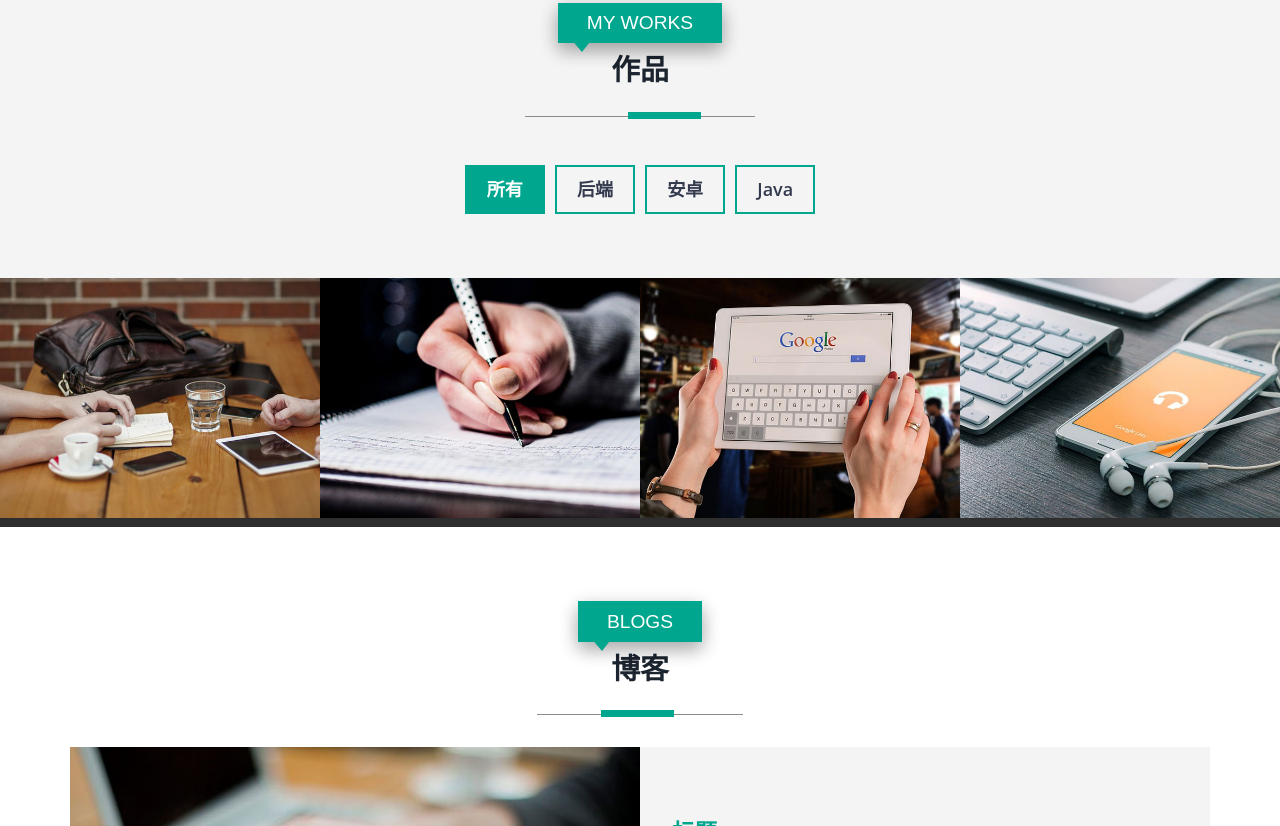
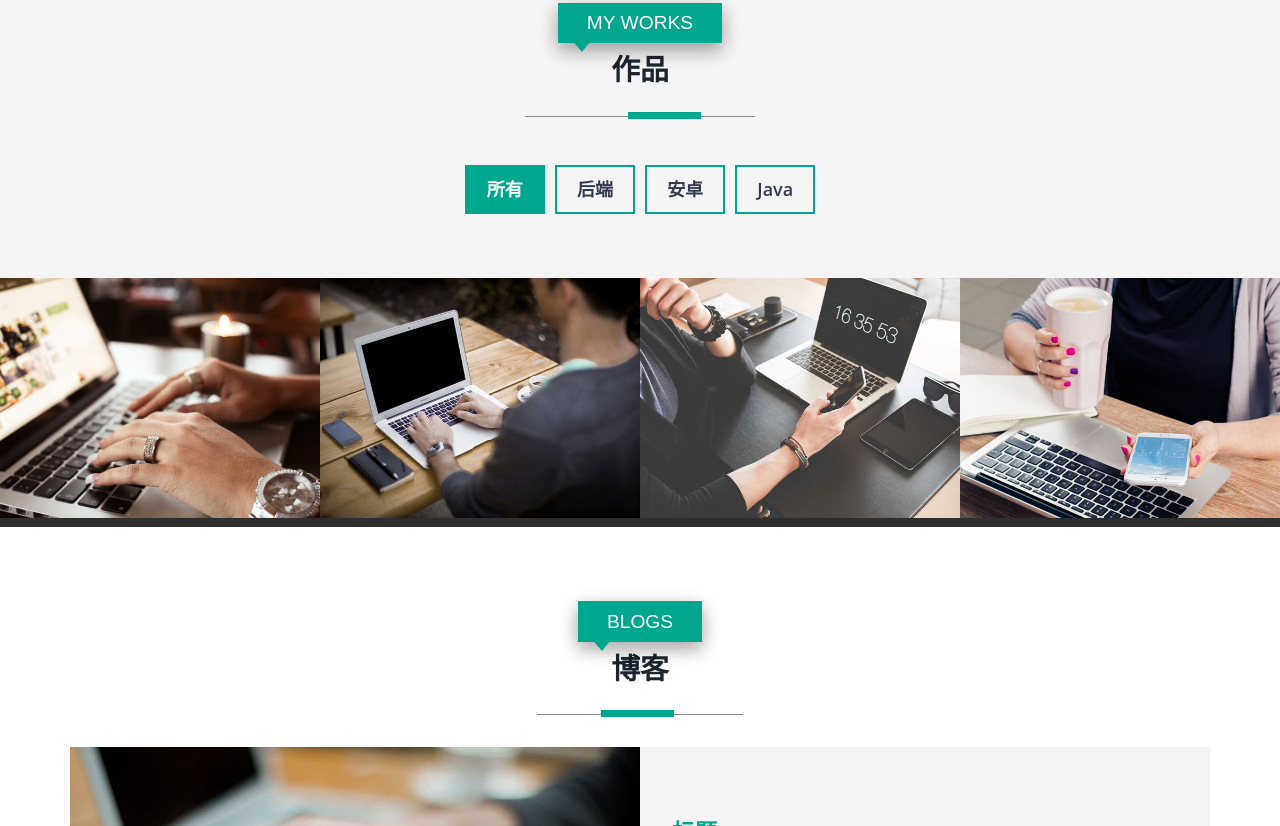
Before and after one commit to zzuuoo/zzuuoo.github.io, a plain HTML site: page personalResume/resume.html in a window 1280 px wide. Shown: the part 1870-2696 px from the top of the page. Drawn offline with Linux system fonts and the light colour scheme; files whose address does not match are found by name.

Commit message:
resume update

```diff
--- a/personalResume/resume.html
+++ b/personalResume/resume.html
@@ -70,7 +70,7 @@
 				</div>
 			<div class="banner-info">
 				<div class="col-md-7 header-right">
-					<h1>求职意向</h1>
+					<h1>职业</h1>
 					<h6>服务端开发工程师</h6>
 					<ul class="address">
 
@@ -305,21 +305,21 @@
 							<div class="tab-1 resp-tab-content" aria-labelledby="tab_item-0">
 								<div class="col-md-3 team-gd ">
 
-										<a href="#portfolioModal1" class="portfolio-link b-link-diagonal b-animate-go" data-toggle="modal"><img src="images/pic4.jpg" alt="">
+										<a href="#portfolioModal1" class="portfolio-link b-link-diagonal b-animate-go" data-toggle="modal"><img src="images/pic14.jpg" alt="">
 
 										</a>
 
 								</div>
 								<div class="col-md-3 team-gd ">
 
-									<a href="#portfolioModal2" class="portfolio-link b-link-diagonal b-animate-go" data-toggle="modal"><img src="images/pic9.jpg" alt="">
+									<a href="#portfolioModal2" class="portfolio-link b-link-diagonal b-animate-go" data-toggle="modal"><img src="images/pic8.jpg" alt="">
 
 									</a>
 
 								</div>
 								<div class="col-md-3 team-gd ">
 
-										<a href="#portfolioModal3" class="portfolio-link b-link-diagonal b-animate-go" data-toggle="modal"><img src="images/pic5.jpg" alt="">
+										<a href="#portfolioModal3" class="portfolio-link b-link-diagonal b-animate-go" data-toggle="modal"><img src="images/pic12.jpg" alt="">
 
 										</a>
 
@@ -327,7 +327,7 @@
 
 								<div class="col-md-3 team-gd ">
 
-										<a href="#portfolioModal4" class="portfolio-link b-link-diagonal b-animate-go" data-toggle="modal"><img src="images/pic6.jpg" alt="">
+										<a href="#portfolioModal4" class="portfolio-link b-link-diagonal b-animate-go" data-toggle="modal"><img src="images/pic7.jpg" alt="">
 
 										</a>
 
@@ -365,7 +365,7 @@
 							<div class="tab-1 resp-tab-content" aria-labelledby="tab_item-1">
 								<div class="col-md-3 team-gd ">
 									<div class="thumb">
-										<a href="#portfolioModal2" class="portfolio-link b-link-diagonal b-animate-go" data-toggle="modal"><img src="images/pic10.jpg" alt="">
+										<a href="#portfolioModal2" class="portfolio-link b-link-diagonal b-animate-go" data-toggle="modal"><img src="images/pic8.jpg" alt="">
 
 										</a>
 									</div>
@@ -389,14 +389,14 @@
 							<div class="tab-1 resp-tab-content" aria-labelledby="tab_item-2">
 								<div class="col-md-3 team-gd ">
 
-										<a href="#portfolioModal1" class="portfolio-link b-link-diagonal b-animate-go" data-toggle="modal"><img src="images/pic9.jpg" alt="">
+										<a href="#portfolioModal1" class="portfolio-link b-link-diagonal b-animate-go" data-toggle="modal"><img src="images/pic14.jpg" alt="">
 
 										</a>
 
 								</div>
 								<div class="col-md-3 team-gd ">
 
-										<a href="#portfolioModal3" class="portfolio-link b-link-diagonal b-animate-go" data-toggle="modal"><img src="images/pic6.jpg" alt="">
+										<a href="#portfolioModal3" class="portfolio-link b-link-diagonal b-animate-go" data-toggle="modal"><img src="images/pic12.jpg" alt="">
 
 										</a>
 
@@ -420,7 +420,7 @@
 								<div class="tab-1 resp-tab-content" aria-labelledby="tab_item-3">
 								<div class="col-md-3 team-gd ">
 
-										<a href="#portfolioModal4" class="portfolio-link b-link-diagonal b-animate-go" data-toggle="modal"><img src="images/pic10.jpg" alt="">
+										<a href="#portfolioModal4" class="portfolio-link b-link-diagonal b-animate-go" data-toggle="modal"><img src="images/pic7.jpg" alt="">
 
 										</a>
 
@@ -679,7 +679,7 @@
                 <div class="col-lg-8 col-lg-offset-2 text-center">
                     <div class="modal-body">
 						<h3>智慧医疗app</h3>
-                        <img src="images/pic4.jpg" class="img-responsive img-centered" alt="">
+                        <img src="images/pic14.jpg" class="img-responsive img-centered" alt="">
                         <p>智慧医疗app主要用于方便患者用户预约挂号以及查看自己以往的挂号信息，医生用户可以查看自己的病人信息、以及当日自己负责的挂号数，处理病历等，系统管理者用户主要是管理医生用户以及医生排班等。。。。。。。。<a href="https://github.com/zzuuoo/smartMedical" target="blank" ><font color="#AED6F1">地址</font></a></p>
                     </div>
                 </div>
@@ -699,7 +699,7 @@
                 <div class="col-lg-8 col-lg-offset-2 text-center">
                     <div class="modal-body">
 						<h3>智慧医疗后端</h3>
-                        <img src="images/pic9.jpg" class="img-responsive img-centered" alt="">
+                        <img src="images/pic8.jpg" class="img-responsive img-centered" alt="">
 						<p>该项目为智慧医疗app提供接口，后端采用spring boot + mybatis 架构搭建，数据库用mysql，目前正在开发中...<a href="https://github.com/zzuuoo/smartbackground"  target="blank"><font color="#AED6F1">地址</font></a></p>
                     </div>
                 </div>
@@ -719,7 +719,7 @@
                 <div class="col-lg-8 col-lg-offset-2 text-center">
                     <div class="modal-body">
 						<h3>移动端票务管理系统</h3>
-                        <img src="images/pic5.jpg" class="img-responsive img-centered" alt="">
+                        <img src="images/pic12.jpg" class="img-responsive img-centered" alt="">
                         <p>这是一个移动端的票务管理系统，主要使用者有管理员、购票用户、剧院方管理员，购票用户可以查看有哪些电影可以观看，以及购票、退票等操作，系统管理员管理该系统的用户，剧院方管理员安排适合的电影上映时间等等。<a href="https://github.com/zzuuoo/TTMS_Mobile"  target="blank"><font color="#AED6F1">地址</font></a></p>
                     </div>
                 </div>
@@ -739,7 +739,7 @@
                 <div class="col-lg-8 col-lg-offset-2 text-center">
                     <div class="modal-body">
 						<h3>JavaGUI 票务管理系统</h3>
-                        <img src="images/pic6.jpg" class="img-responsive img-centered" alt="">
+                        <img src="images/pic7.jpg" class="img-responsive img-centered" alt="">
                         <p>基于java GUI 编写的一个票务管理系统，主要使用者有管理员、购票用户、剧院方管理员，购票用户可以查看有哪些电影可以观看，以及购票、退票等操作，系统管理员管理该系统的用户，剧院方管理员安排适合的电影上映时间等等。<a href="https://github.com/zzuuoo/TTMS_JAVA"  target="blank"><font color="#AED6F1">地址</font></a></p>
                     </div>
                 </div>
```
